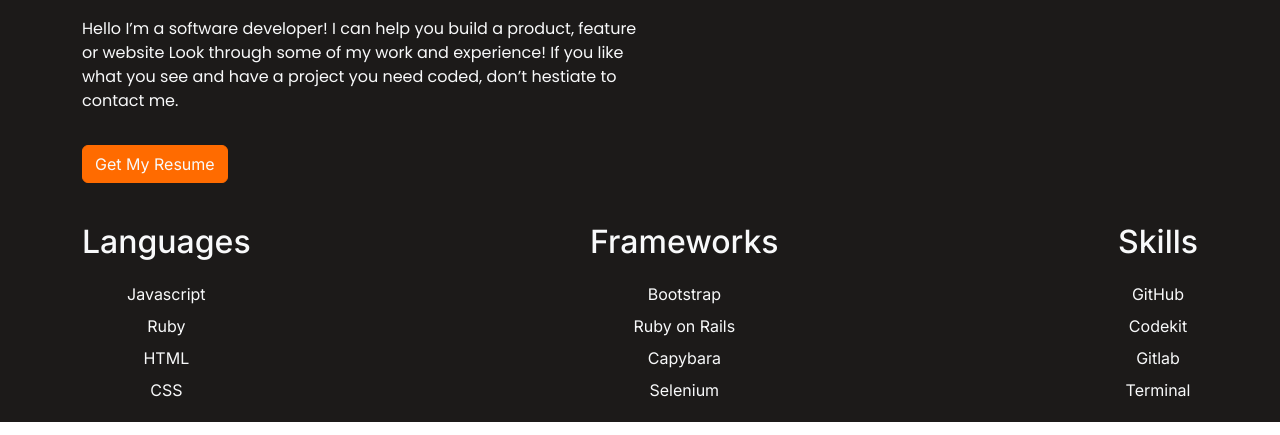
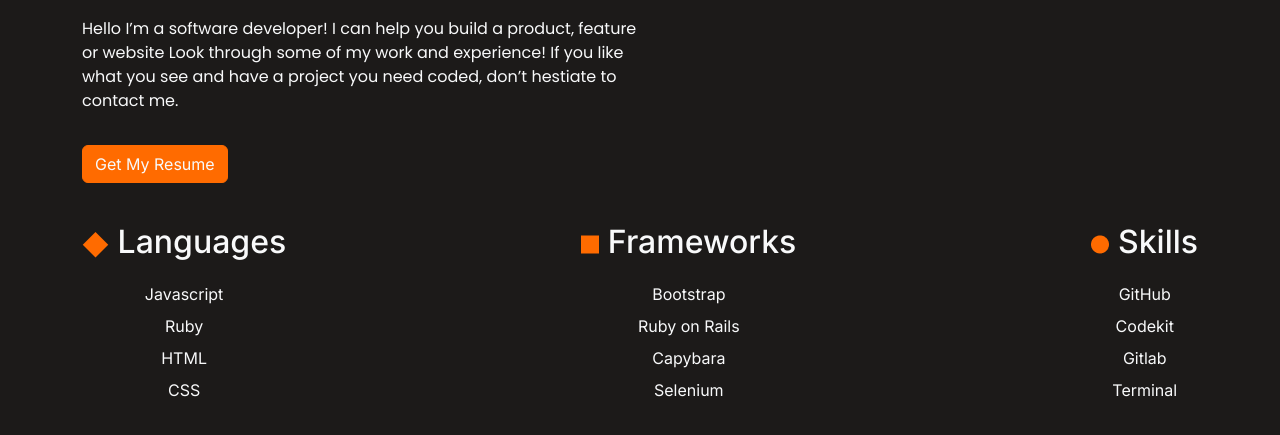
Before and after one commit to limavfabio/bootstrap-portfolio, a plain HTML site: page index.html in a window 1280 px wide. Shown: the part 517-952 px from the top of the page. Drawn offline with nearby package versions, Linux system fonts and the light colour scheme.

Commit message:
Add improvements
Add QOL changes throughout the website

```diff
--- a/index.html
+++ b/index.html
@@ -44,6 +44,7 @@
 				</h2>
 				<p class="text-light w-md-70 w-lg-50">We can help you build a product, feature or website. Look through some of my work and experience! If you like what you see and have a project you need coded, don't hesitate to contact me.</p>
 			</div>
+			<!-- Hero Section Social Links -->
 			<ul class="list-unstyled d-md-block d-inline-flex me-3 order-2 p-0 order-md-0 align-self-center">
 				<li>
 					<a href="http://github.com/" target="_blank" rel="noopener noreferrer" class="ps-0 pe-4 pe-md-3 py-md-2"><img class="py-2" src="Icons/iconmonstr-github-light.svg" alt="GitHub link"></a>
@@ -62,7 +63,9 @@
 	</section>
 
 	<!-- Recent Works Section, currently WIP by Solomon -->
-	<section class="bg-light my-5"></section>
+	<section class="bg-light my-5">
+		<!-- WIP Section by Solomon -->
+	</section>
 
 	<!-- About Section -->
 	<section id="about" class="bg-dark">
@@ -73,23 +76,23 @@
 			<button class="btn btn-primary text-light">Get My Resume</button>
 		</div>
 		<!-- Container for skills -->
-		<div class="container justify-content-center d-flex flex-column flex-md-row justify-content-md-between align-items-center">
+		<div class="container pb-5 justify-content-center d-flex flex-column flex-md-row justify-content-md-between align-items-center">
 			<ul class="list-unstyled text-light text-center">
-				<li class="h2 py-2 mt-2">Languages</li>
+				<li class="h2 py-2 mt-2"><img src="Icons/rotRec.png" alt=" "> Languages</li>
 				<li class="py-1">Javascript</li>
 				<li class="py-1">Ruby</li>
 				<li class="py-1">HTML</li>
 				<li class="py-1">CSS</li>
 			</ul>
 			<ul class="list-unstyled text-light text-center">
-				<li class="h2 py-2 mt-2">Frameworks</li>
+				<li class="h2 py-2 mt-2"><img src="Icons/Rect.png" alt=" "> Frameworks</li>
 				<li class="py-1">Bootstrap</li>
 				<li class="py-1">Ruby on Rails</li>
 				<li class="py-1">Capybara</li>
 				<li class="py-1">Selenium</li>
 			</ul>
 			<ul class="list-unstyled text-light text-center">
-				<li class="h2 py-2 mt-2">Skills</li>
+				<li class="h2 py-2 mt-2"><img src="Icons/Circl.png" alt=" "> Skills</li>
 				<li class="py-1">GitHub</li>
 				<li class="py-1">Codekit</li>
 				<li class="py-1">Gitlab</li>
```
